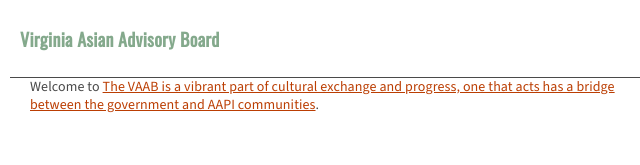
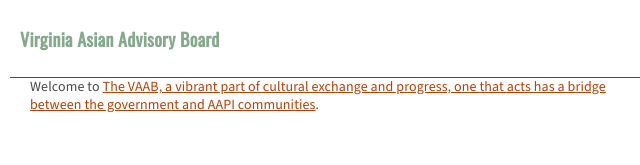
Before and after one commit to eunicekwak/eunicekwak.github.io, a plain HTML site: page index.html in a window 1280 px wide. Shown: the part 1247-1412 px from the top of the page, 640-1280 px from the left. Drawn offline with nearby package versions, Linux system fonts and the light colour scheme.

Commit message:
VAAB description edit

```diff
--- a/index.html
+++ b/index.html
@@ -39,7 +39,7 @@
         <div class="project">
           <img src="images/AAPI-Rep.jpg" />
           <h2>Virginia Asian Advisory Board</h2>
-          <p class="description">Welcome to <a href="https://www.vaab.virginia.gov/">The VAAB is a vibrant part of cultural exchange and progress, one that acts has a bridge between the government and AAPI communities</a>.
+          <p class="description">Welcome to <a href="https://www.vaab.virginia.gov/">The VAAB, a vibrant part of cultural exchange and progress, one that acts has a bridge between the government and AAPI communities</a>.
           </p>
         </div>
         <div class="project">
```
